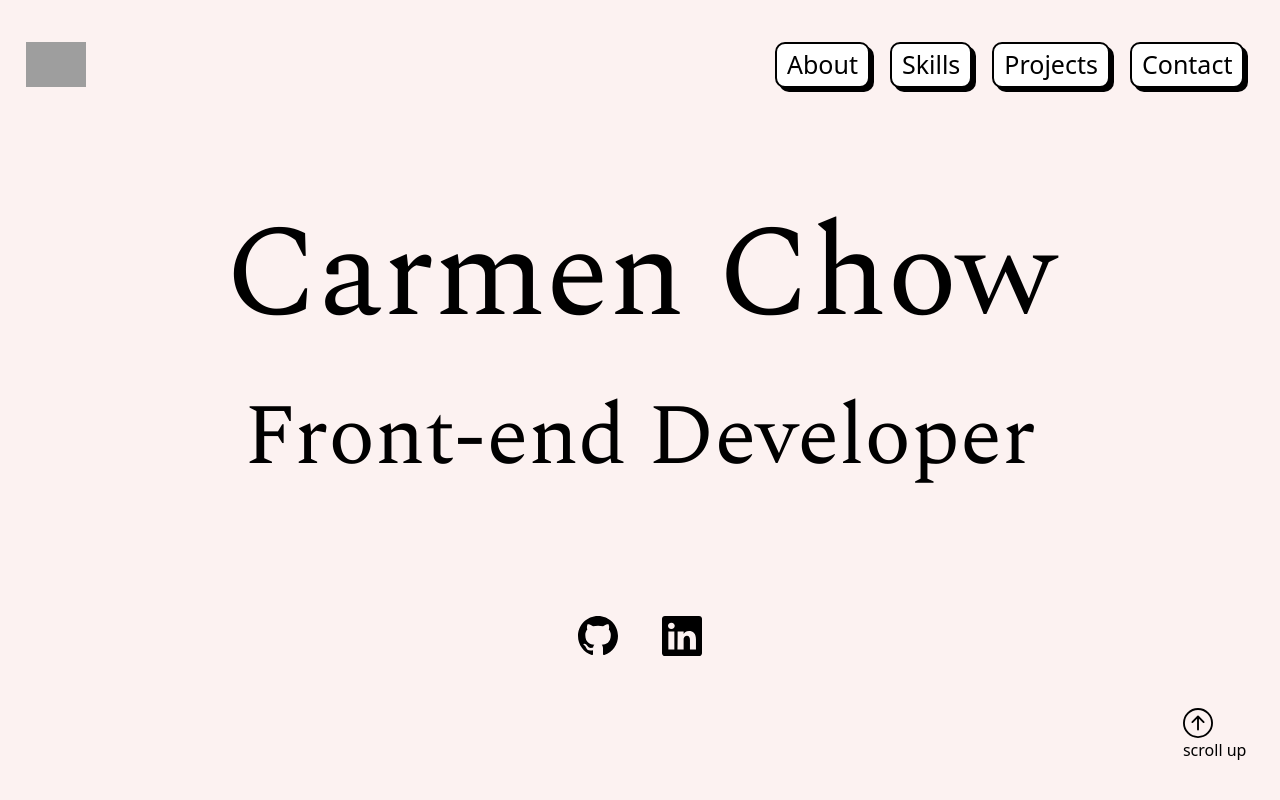
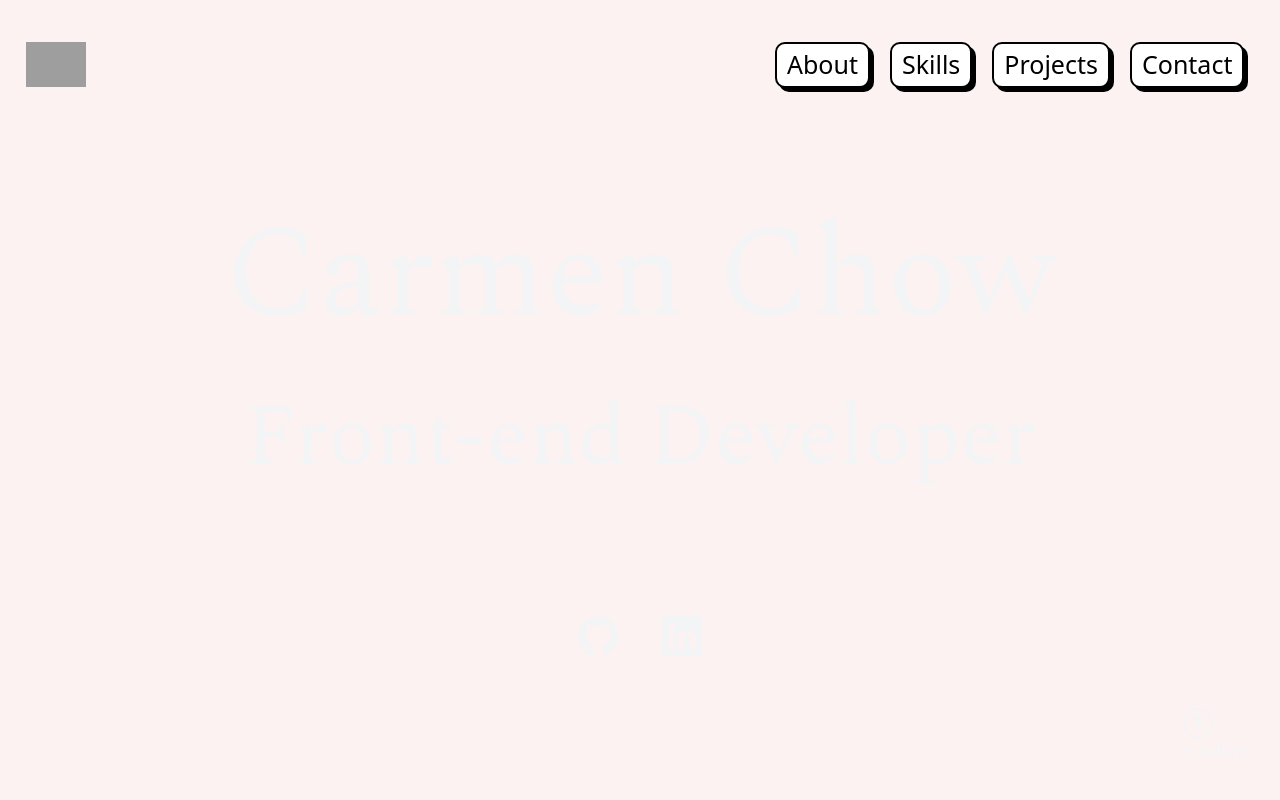
Before and after one commit to cchow33/my-portfolio, a Next.js app: page / in a window 1280 px wide. Shown: the top 800 px of the page. Built offline with nearby package versions, Linux system fonts and the light colour scheme; grey boxes are pictures that could not be loaded.

Commit message:
theme provider dark mode

```diff
--- a/package.json
+++ b/package.json
@@ -17,6 +17,7 @@
     "eslint": "8.32.0",
     "eslint-config-next": "13.1.2",
     "next": "13.1.2",
+    "next-themes": "^0.2.1",
     "react": "18.2.0",
     "react-dom": "18.2.0",
     "react-icons": "^4.7.1"
--- a/pages/_app.js
+++ b/pages/_app.js
@@ -1,10 +1,17 @@
 import '@/styles/globals.css'
 import '@fortawesome/fontawesome-svg-core/styles.css'
+import { ThemeProvider } from 'next-themes'
 
 import { config } from '@fortawesome/fontawesome-svg-core'
 import '@fortawesome/fontawesome-svg-core/styles.css'
 config.autoAddCss = false
 
 export default function MyApp({ Component, pageProps }) {
-  return <Component {...pageProps} />
+  return (
+    <>
+      <ThemeProvider>
+        <Component {...pageProps} />
+      </ThemeProvider>
+    </>
+  )
 }
--- a/pages/_document.js
+++ b/pages/_document.js
@@ -2,9 +2,10 @@ import { Html, Head, Main, NextScript } from 'next/document'
 
 export default function Document() {
   return (
-    <Html lang="en">
+    // <Html lang="en">
+    <Html className="dark">
       <Head />
-      <body>
+      <body className="dark:bg-gray-900 dark:text-gray-100">
         <Main />
         <NextScript />
       </body>
```
Also changed, not shown: 1 other file (tests, documents, lock files or other folders).
